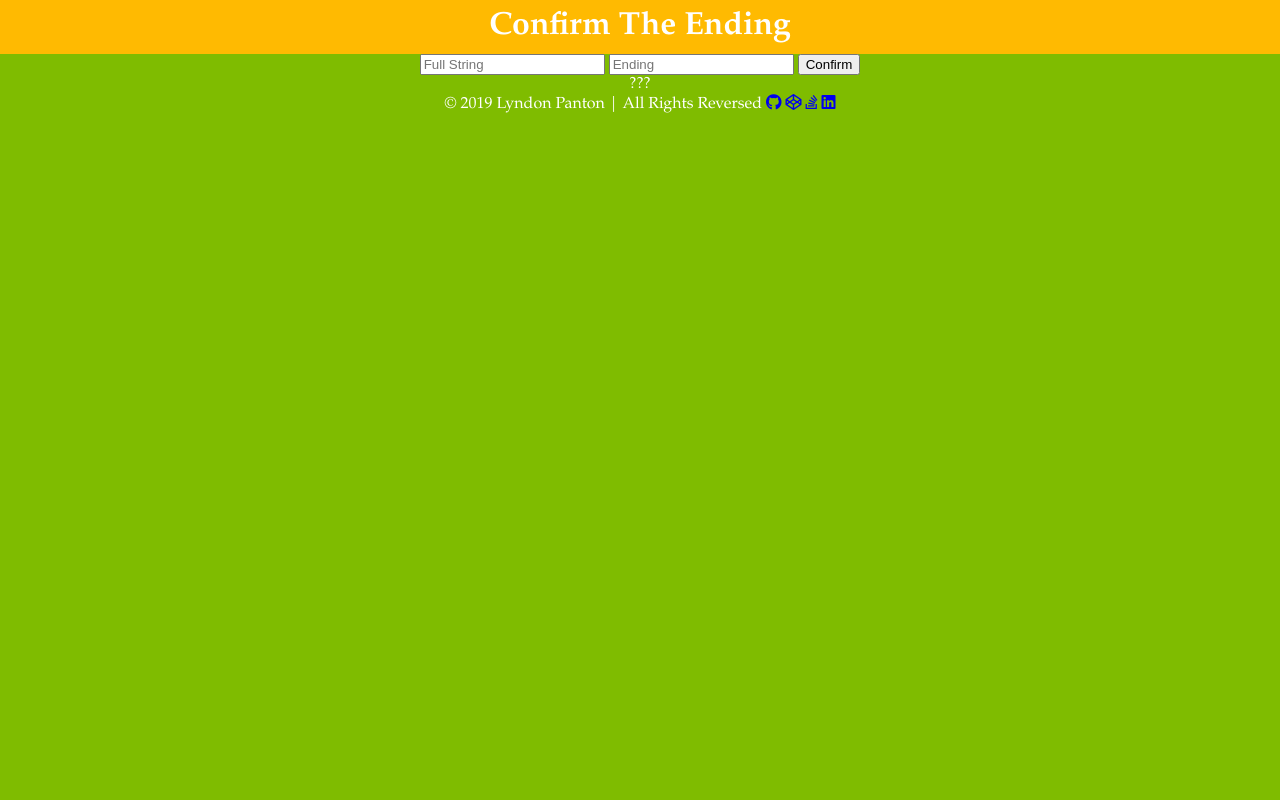
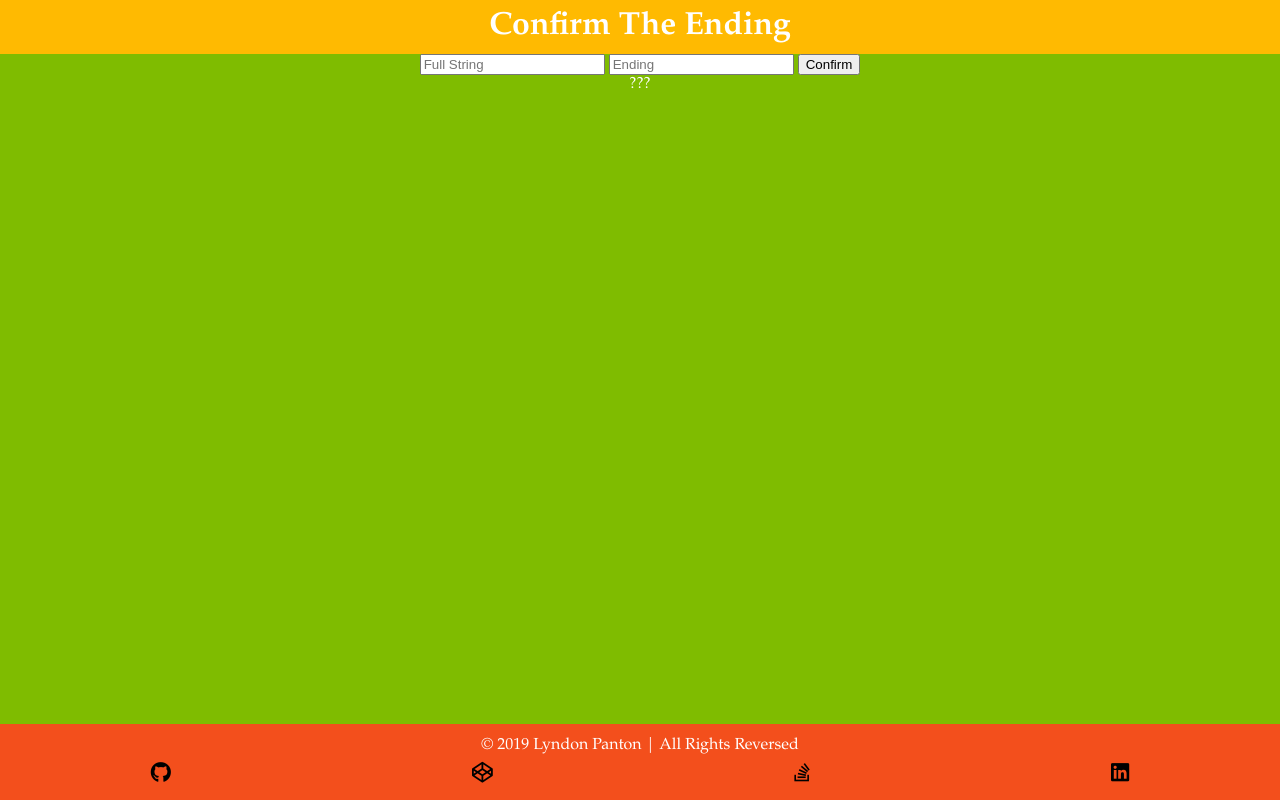
Before and after one commit to LyndonPanton/ConfirmTheEnding, a plain HTML site: page index.html in a window 1280 px wide. Drawn offline with Linux system fonts and the light colour scheme.

Commit message:
Added footer styling

```diff
--- a/css/styles.css
+++ b/css/styles.css
@@ -32,3 +32,39 @@ header {
 
 
 /* FOOTER */
+footer {
+	position: absolute;
+	bottom: 0;
+	min-width: 100%;
+	padding: 1.5vh 0;
+	background-color: #F34F1C;
+}
+
+.more-link {
+	color: black;
+}
+
+.more-link:active {
+	color: pink !important;
+}
+
+.more-link:focus {
+	color: lime;
+}
+
+.more-link:hover {
+	color: cyan;
+}
+
+#copyright {
+	display: block;
+}
+
+#more {
+	display: flex;
+	flex-direction: row;
+	justify-content: space-around;
+
+	padding: 1vh 0 0;
+	font-size: 1.3em;
+}
```
